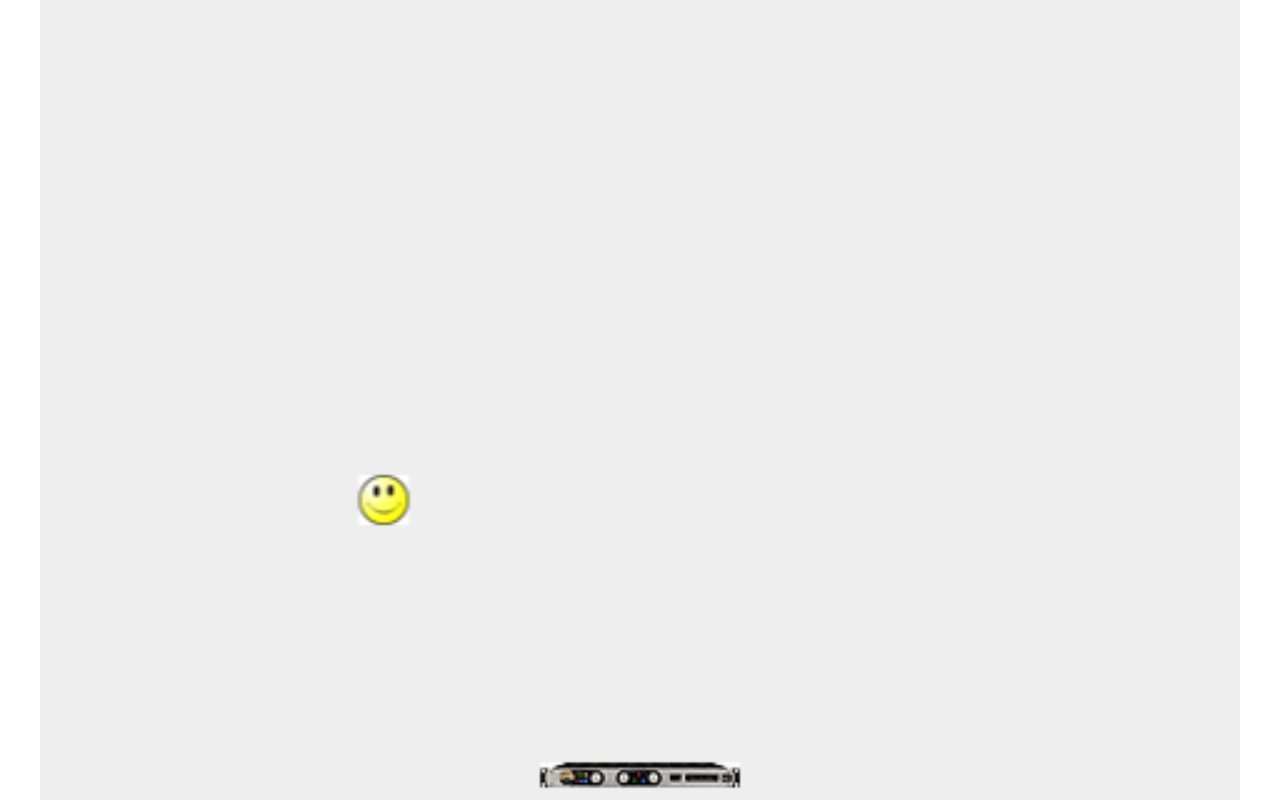
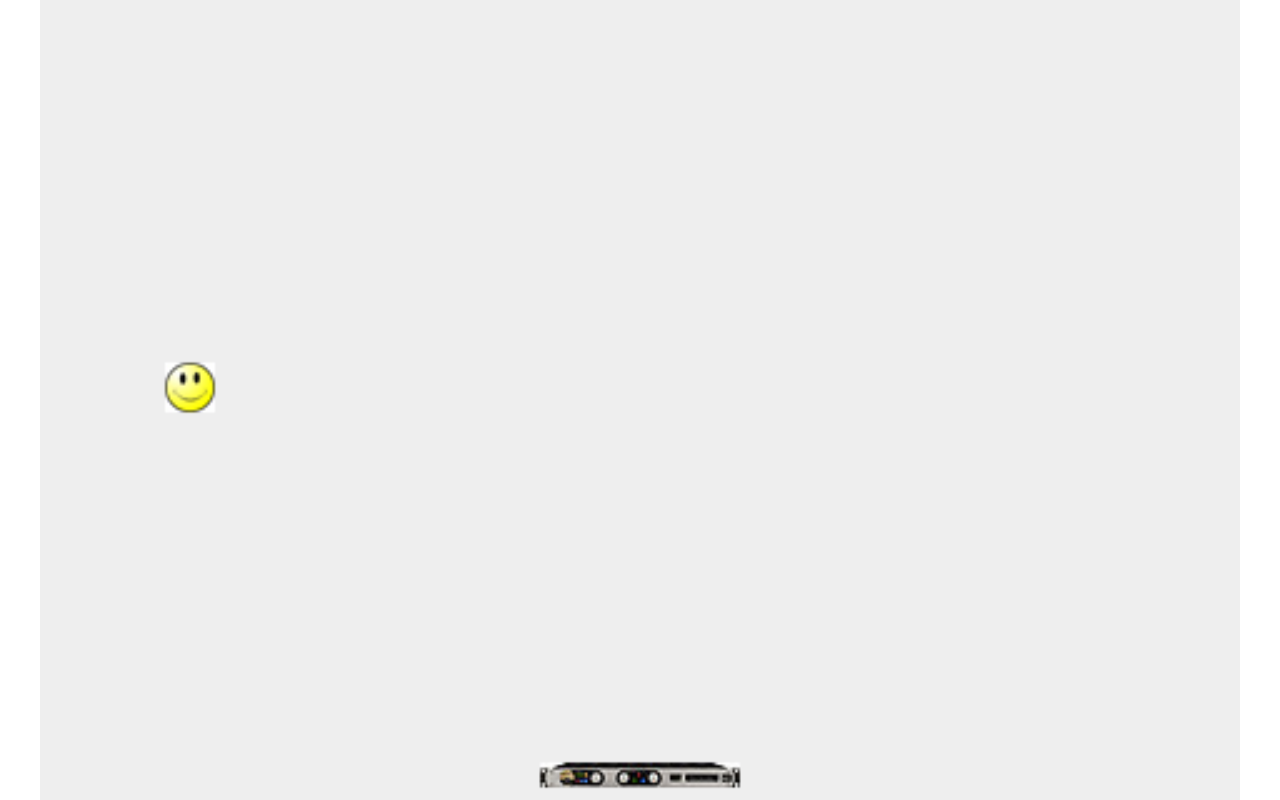
Before and after one commit to tomc944/Breakout, a plain HTML site: page index.html in a window 1280 px wide. Drawn offline with Linux system fonts and the light colour scheme.

```diff
--- a/index.html
+++ b/index.html
@@ -26,11 +26,12 @@
 
     function create() {
       game.physics.startSystem(Phaser.Physics.ARCADE);
-      ball = game.add.sprite(50, 50, 'ball');
+      ball = game.add.sprite(game.world.width*0.5, game.world.height-25, 'ball');
+      ball.anchor.set(0.5);
       game.physics.enable(ball, Phaser.Physics.ARCADE);
       ball.body.collideWorldBounds = true;
       ball.body.bounce.set(1);
-      ball.body.velocity.set(150, 150);
+      ball.body.velocity.set(150, -150);
       paddle = game.add.sprite(game.world.width*0.5, game.world.height-5, 'paddle');
       paddle.anchor.set(0.5, 1);
       game.physics.enable(paddle, Phaser.Physics.ARCADE);
```
